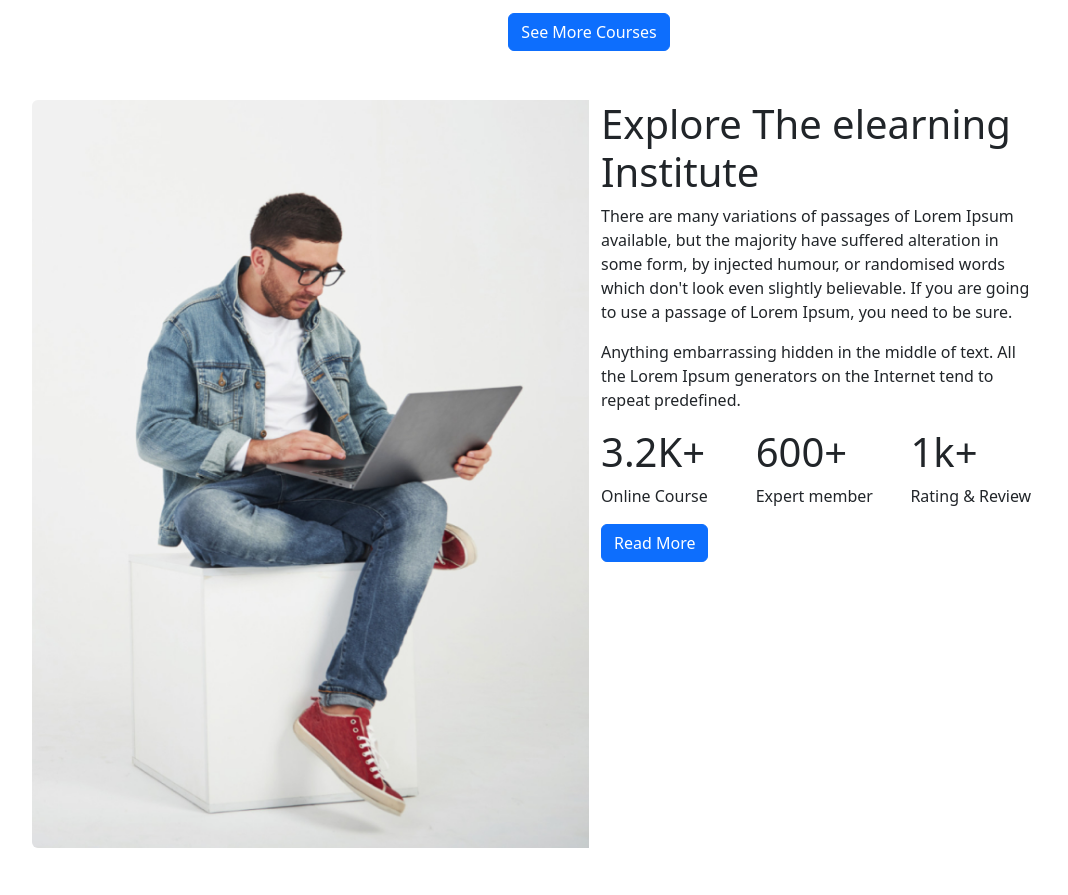
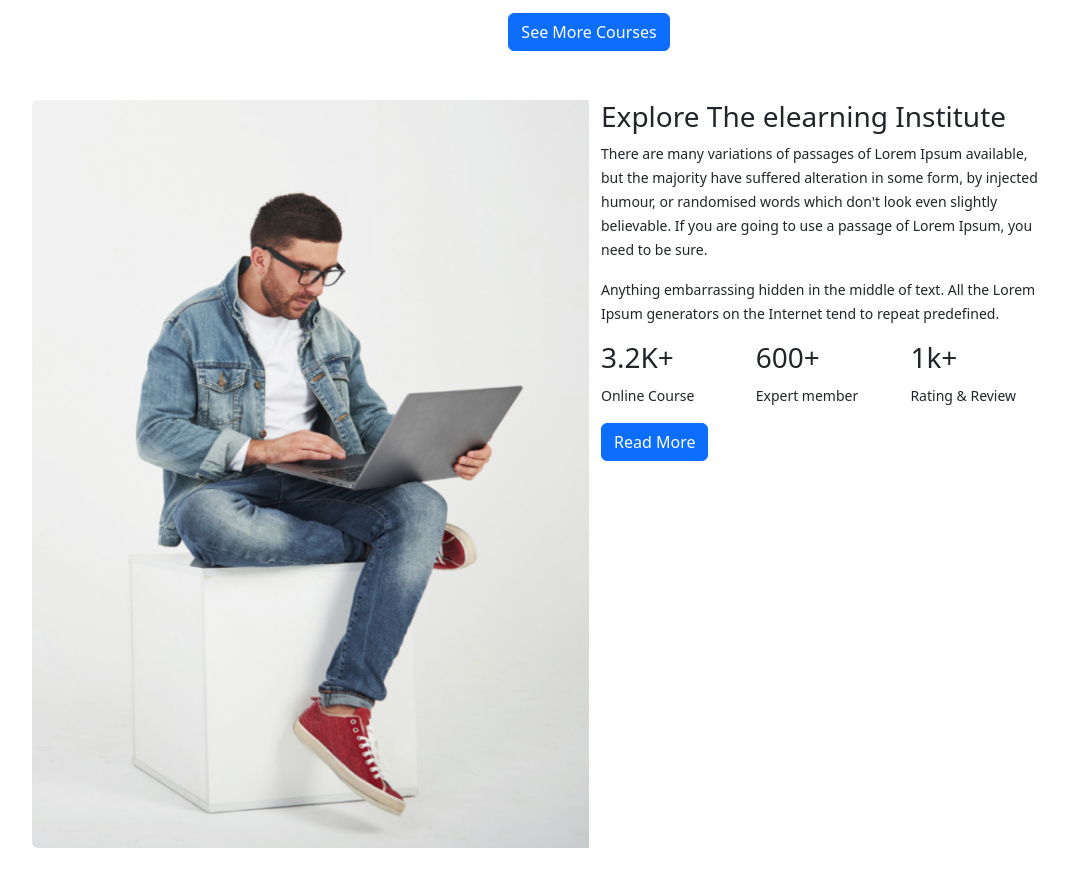
Before and after one commit to arifuddinraihan/as3-brain-skills, a plain HTML site: page index.html in a window 1280 px wide. Shown: the part 1603-2498 px from the top of the page, without its empty margins (51-1119 px from the left). Drawn offline with nearby package versions, Linux system fonts and the light colour scheme; a web font is replaced by a local one.

Commit message:
something fixed

```diff
--- a/index.html
+++ b/index.html
@@ -233,24 +233,24 @@
                 </div>
                 <div class="col-md-5">
                   <div class="container">
-                    <h1 class="">Explore The elearning Institute</h1>
-                    <p class="">There are many variations of passages of Lorem Ipsum available, but the majority have suffered alteration in some form,
+                    <h3 class="fs-lg-1">Explore The elearning Institute</h3>
+                    <p class="fs-lg-4"><small>There are many variations of passages of Lorem Ipsum available, but the majority have suffered alteration in some form,
                     by injected humour, or randomised words which don't look even slightly believable. If you are going to use a passage of
-                    Lorem Ipsum, you need to be sure.</p>
-                    <p class="">Anything embarrassing hidden in the middle of text. All the Lorem Ipsum generators on the Internet tend to repeat
-                    predefined.</p>
+                    Lorem Ipsum, you need to be sure.</small></p>
+                    <p><small class="fs-md-1">Anything embarrassing hidden in the middle of text. All the Lorem Ipsum generators on the Internet tend to repeat
+                    predefined.</small></p>
                     <div class="row">
                       <div class="col-4">
-                        <h1>3.2K+</h1>
-                        <p>Online Course</p>
+                        <h3 class="fs-lg-1">3.2K+</h3>
+                        <p class="fs-lg-4"><small>Online Course</small></p>
                       </div>
                       <div class="col-4">
-                        <h1>600+</h1>
-                        <p>Expert member</p>
+                        <h3 class="fs-lg-1">600+</h3>
+                        <p class="fs-lg-4"><small>Expert member</small></p>
                       </div>
                       <div class="col-4">
-                        <h1>1k+</h1>
-                        <p>Rating & Review</p>
+                        <h3 class="fs-lg-1">1k+</h3>
+                        <p class="fs-lg-4"><small>Rating & Review</small></p>
                       </div>
                     </div>
                     <div class="btn btn-primary">Read More</div>
```
